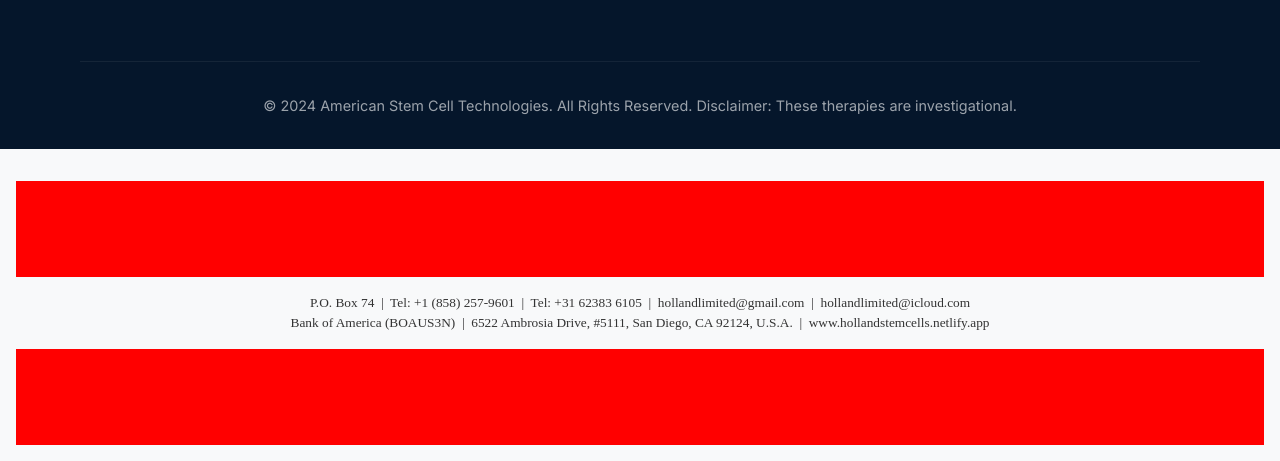
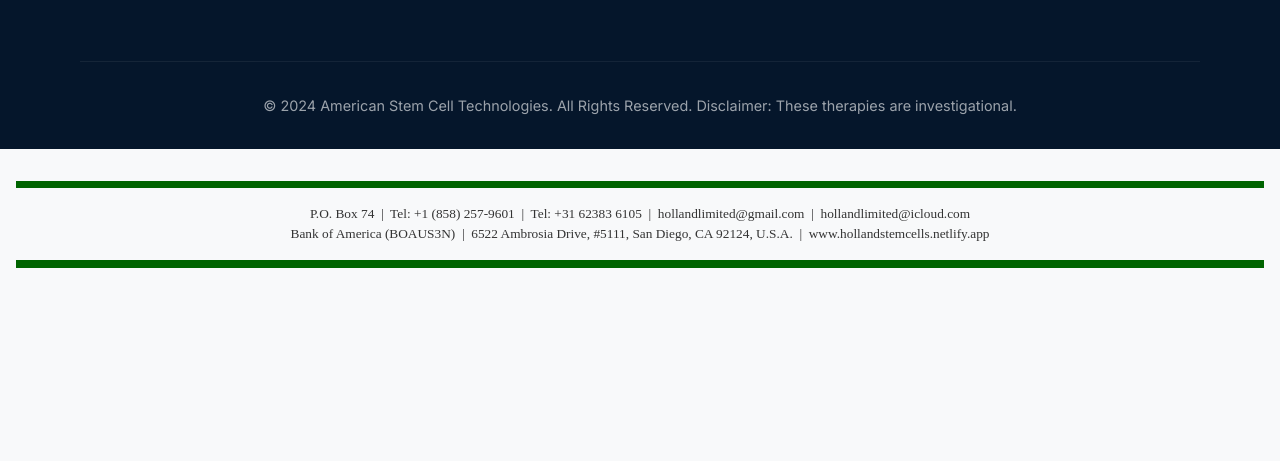
Before and after one commit to Hollandstemcells/web-design, a website: page about.html in a window 1280 px wide. Shown: the part 4799-5260 px from the top of the page. After the commit the page ends 5083 px from the top, so only its background shows below. Drawn offline with Linux system fonts and the light colour scheme.

Commit message:
Update footnote style: 2mm thick lines and dark green color

```diff
--- a/about.html
+++ b/about.html
@@ -326,7 +326,7 @@
     <!-- Footnote -->
     <div
         style="text-align:center; font-family:'Times New Roman', serif; font-size:10pt; color: #333; margin-top: 2rem; padding: 0 1rem;">
-        <hr style="border:none; height:1in; background-color:red; margin: 1rem 0;">
+        <hr style="border:none; height:2mm; background-color:#006400; margin: 1rem 0;">
 
         <p style="line-height: 1.5;">
             P.O. Box 74 &nbsp;|&nbsp; Tel: +1 (858) 257-9601 &nbsp;|&nbsp; Tel: +31 62383 6105 &nbsp;|&nbsp;
@@ -336,7 +336,7 @@
             www.hollandstemcells.netlify.app
         </p>
 
-        <hr style="border:none; height:1in; background-color:red; margin: 1rem 0;">
+        <hr style="border:none; height:2mm; background-color:#006400; margin: 1rem 0;">
     </div>
 
     <!-- JS -->
```
Also changed, not shown: faq.html (+2 -2 lines), index.html (+2 -2 lines), leadership.html (+2 -2 lines), patient-guide.html (+2 -2 lines), research.html (+2 -2 lines), technology.html (+2 -2 lines).
